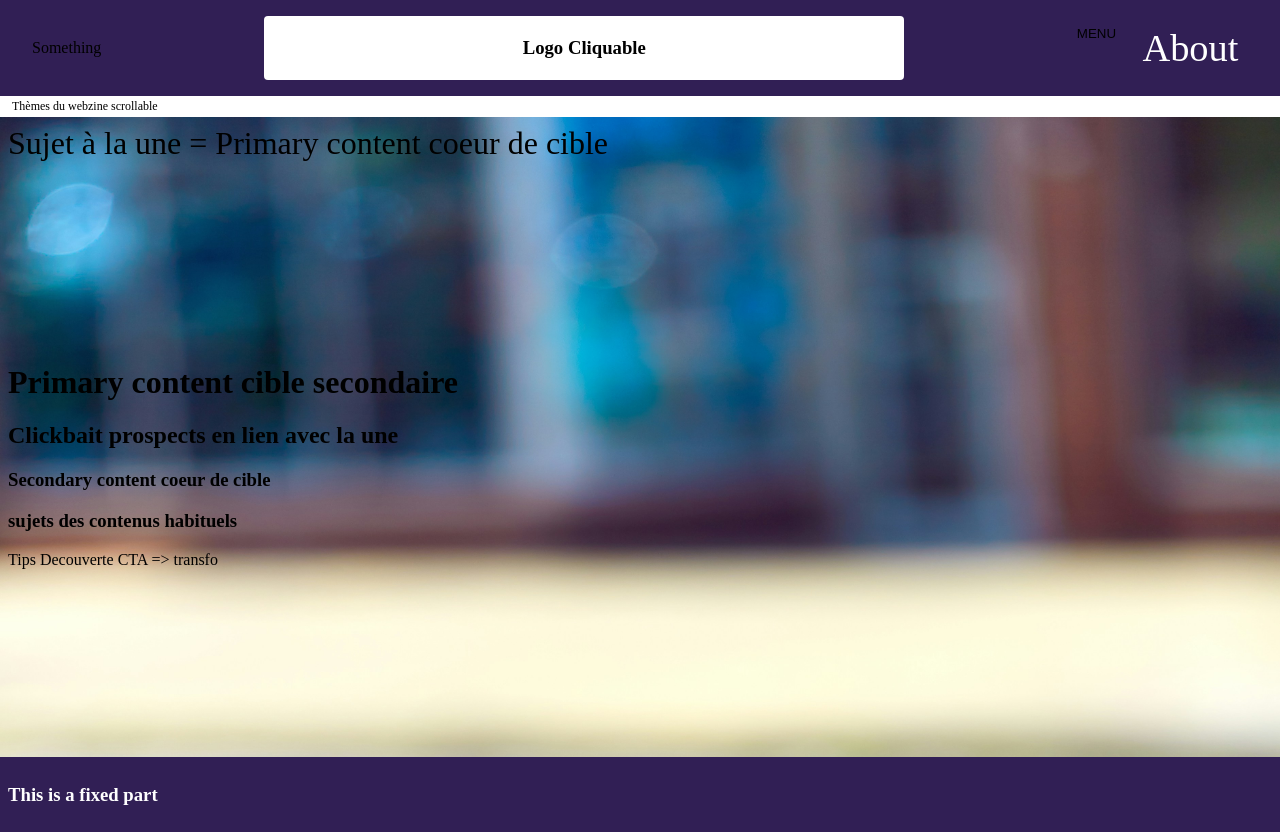
After one commit to justsam42/back11emuse, a Django app: page /webzine/ in a window 1280 px wide. The commit adds this page. Run offline with Django 5.2, Linux system fonts and the light colour scheme.

Commit message:
index blog

```diff
--- a/back11emuse/urls.py
+++ b/back11emuse/urls.py
@@ -20,5 +20,5 @@ from django.urls import path, include
 urlpatterns = [
     path('admin/', admin.site.urls),
     path("", include("core.urls")),
-    path("blog/", include("blog.urls"))
+    path("webzine/", include("blog.urls"))
 ]
--- /dev/null
+++ b/blog/static/blog/styles/index.css
@@ -0,0 +1,5 @@
+#mag-cover{
+    background-image: url('../assets/femme-multicolore.jpg');
+    background-size: cover;
+    background-repeat: no-repeat;
+}
--- a/blog/static/blog/styles.css
+++ b/blog/static/blog/styles/styles.css
@@ -10,21 +10,33 @@ select{
 
 body{
     display: grid;
-    grid-template-rows:  max-content 70vh minmax(10vh, max-content);
+    grid-template-rows:  minmax(max-content, 10vh) minmax(70vh, 80vh) minmax(5vh, max-content);
     grid-template-areas: 'header' 'main' 'footer';
-    background-color: white;
+   background-color: rgb(49, 31, 85);
     margin: 0;
-    gap:0.75em
 }
 
 header{
     grid-area: header;
     display: flex;
+    flex-direction: column;
+
+}
+
+#brand-header{
+    display: flex;
+    align-items: center;
     justify-content: space-between;
-    align-items: center;
-    gap: 10vw;
-    padding: 1em;
-    background-color: rgb(141, 84, 201);
+    padding: 1em 2em;
+}
+
+#mag-menu{
+    display: flex;
+    justify-content: space-between;
+    background-color: white;
+    max-height: min-content;
+    padding: .25em 1em;
+    font-size: 1.5vh;
 }
 
 #navHeader{
@@ -57,11 +69,10 @@ header{
     }
 
 main{
-
     grid-area: main;
     display: grid;
-    margin: 1em;
-    padding: 0.5em;
+    margin: 0;
+    padding: .5em;
 
 }
 
@@ -70,4 +81,5 @@ footer{
     color: white;
     grid-area: footer;
     display: flex;
+    padding: .5em;
 }
--- a/blog/templates/blog/index.html
+++ b/blog/templates/blog/index.html
@@ -1,36 +1,19 @@
+{% extends "blog/layout.html" %}
 {% load static %}
-<!DOCTYPE html>
 
-<html lang="en">
-    <head>
-        <title>This a test</title>
-        <link rel="stylesheet" href="{% static 'blog/styles.css' %}">
-    </head>
-    <body >
-        <header>
-            <a id="brandLogoHeader"  href="{% url 'core:index' %}">
-                <h3>Logo Cliquable</h3>
-            </a>
-            <div id="navHeader">
-                <select id="headerMenu">
-                    <option>MENU</option>
-                    <option>Foo</option>
-                    <option>Baz</option>
-                    <option>Bar</option>
-                </select>
-
-                <a href="{% url 'core:about' %}">About</a>
-            </div>
-        </header>
-
-        <main >
-            <div class="focus-1">This is the Blog</div>
-            <div class="focus-2"></div>
-            <div class="focus-3"></div>
-        </main>
-
-        <footer>
-            <h3>This is a fixed part</h3>
-        </footer>
-    </body>
-</html>
+{% block main%}
+<main id="mag-cover">
+    <div id="une-couv" style="font-size: 4vh;">Sujet à la une = Primary content coeur de cible</div>
+    <div id="magContent-glimpse">
+        <h1>Primary content cible secondaire</h1>
+        <h2>Clickbait prospects en lien avec la une</h2>
+        <h3>Secondary content coeur de cible</h3>
+        <div id="regContent-topics">
+            <h3>sujets des contenus habituels</h3>
+            <a href="#">Tips</a>
+            <a href="#">Decouverte</a>
+            <a href="#">CTA => transfo</a>
+        </div>
+    </div>
+</main>
+{% endblock %}
--- /dev/null
+++ b/blog/templates/blog/layout.html
@@ -0,0 +1,38 @@
+{% load static %}
+<!DOCTYPE html>
+
+<html lang="en">
+    <head>
+        <title>This a test</title>
+        <link rel="stylesheet" href="{% static 'blog/styles/styles.css' %}">
+        <link rel="stylesheet" href="{% static 'blog/styles/index.css' %}">
+    </head>
+    <body >
+        <header>
+            <div id="brand-header">
+                <a href="{% url 'core:about' %}">Something</a>
+                <a id="brandLogoHeader"  href="{% url 'core:index' %}">
+                    <h3>Logo Cliquable</h3>
+                </a>
+                <div id="navHeader">
+                    <select id="headerMenu">
+                        <option>MENU</option>
+                        <option>Foo</option>
+                        <option>Baz</option>
+                        <option>Bar</option>
+                    </select>
+
+                    <a href="{% url 'core:about' %}">About</a>
+                </div>
+            </div>
+            <div id="mag-menu">Thèmes du webzine scrollable</div>
+        </header>
+
+        {% block main %}
+        {% endblock %}
+
+        <footer>
+            <h3>This is a fixed part</h3>
+        </footer>
+    </body>
+</html>
--- a/core/static/core/styles/styles.css
+++ b/core/static/core/styles/styles.css
@@ -26,6 +26,7 @@ footer{
     color: white;
     grid-area: footer;
     display: flex;
+
 }
 
 header{
--- a/core/templates/core/layout.html
+++ b/core/templates/core/layout.html
@@ -22,7 +22,7 @@
                     <option>Bar</option>
                 </select>
                 <a href="{% url 'core:services' %}">Services</a>
-                <a href="{% url 'blog:index' %}">Blog</a>
+                <a href="{% url 'blog:index' %}">Webzine</a>
                 <a href="{% url 'core:about' %}">About</a>
             </div>
         </header>
```
Also changed, not shown: blog/static/blog/assets/femme-fenetre-lumiere.jpg (added), blog/static/blog/assets/femme-multicolore.jpg (added), blog/static/blog/assets/travail-tatouage.jpg (added), 3 other files.
